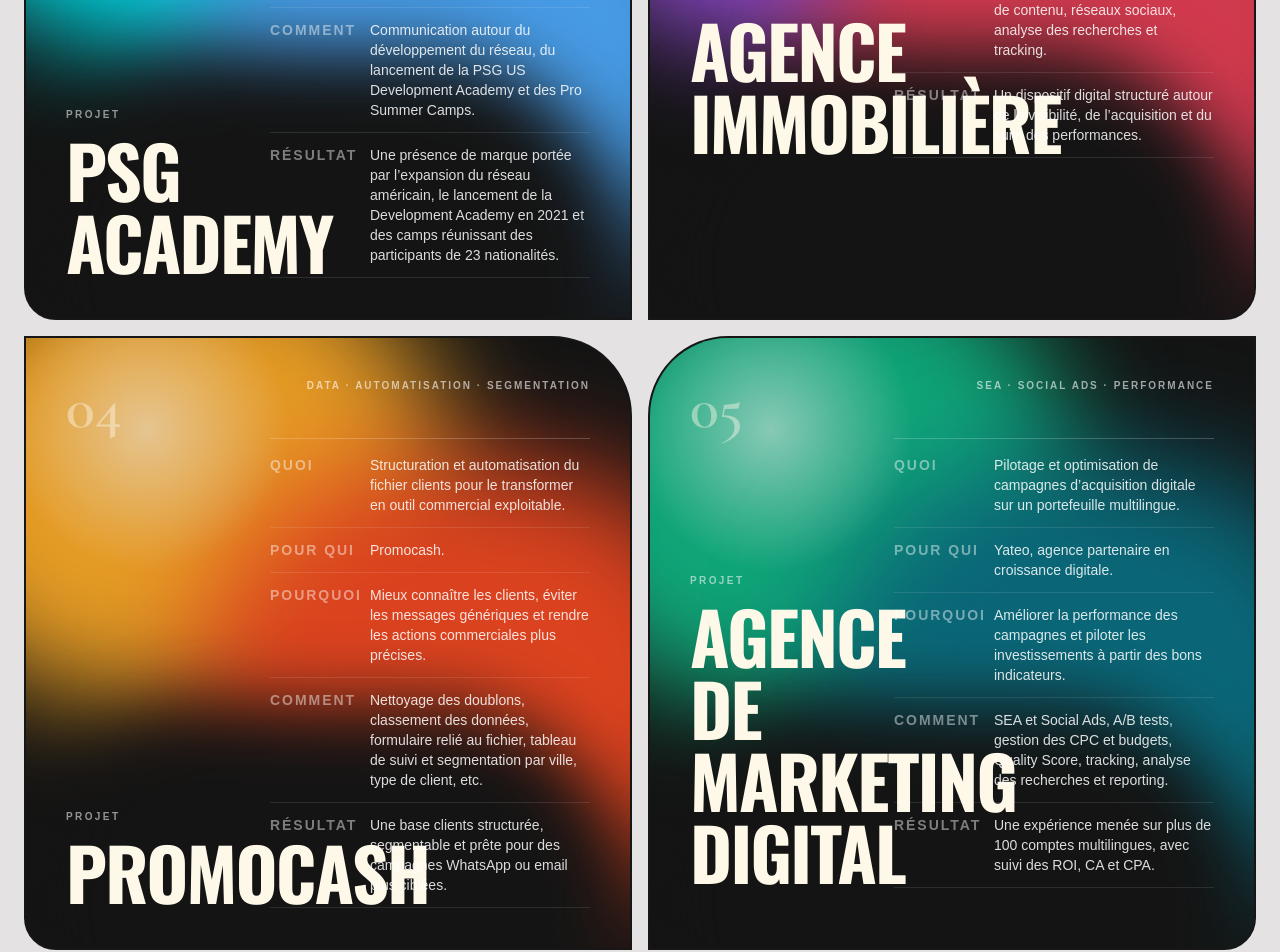
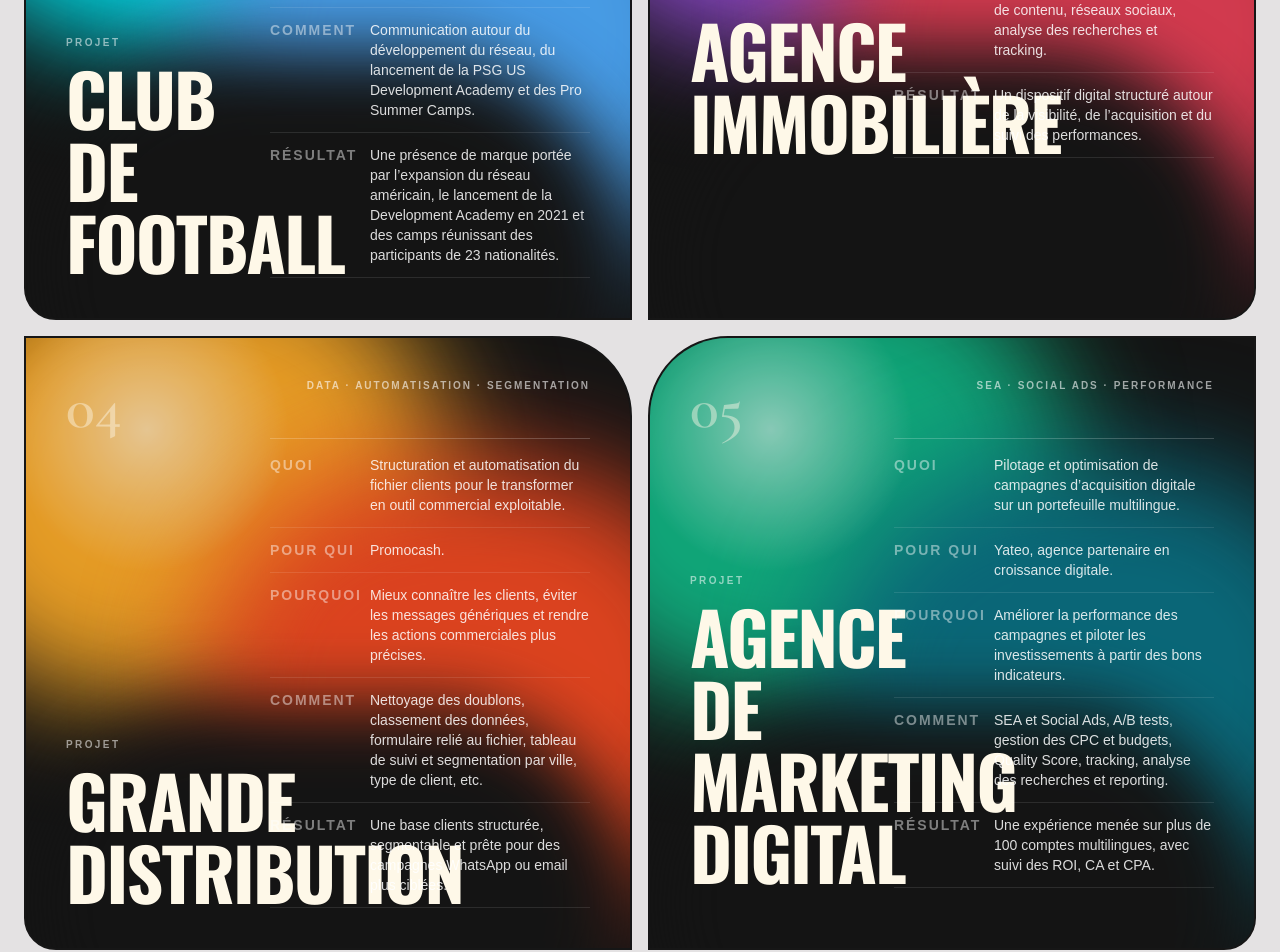
Before and after one commit to nuhfear1/Visit-card, a Next.js app: page /Visit-card/projects in a window 1280 px wide. Shown: the part 1022-1974 px from the top of the page. Built offline with nearby package versions, Linux system fonts and the light colour scheme.

Commit message:
projects: uniformiser les intitulés par secteur

```diff
--- a/src/components/ui/image-mask.tsx
+++ b/src/components/ui/image-mask.tsx
@@ -17,7 +17,7 @@
   },
   {
     num: "02",
-    title: "PSG ACADEMY",
+    title: "CLUB DE FOOTBALL",
     tags: "MARKETING · COMMUNICATION · DÉVELOPPEMENT",
     primary: "#00F2FE",
     secondary: "#4FACFE",
@@ -45,7 +45,7 @@
   },
   {
     num: "04",
-    title: "PROMOCASH",
+    title: "GRANDE DISTRIBUTION",
     tags: "DATA · AUTOMATISATION · SEGMENTATION",
     primary: "#FFAD29",
     secondary: "#F44A22",
```
